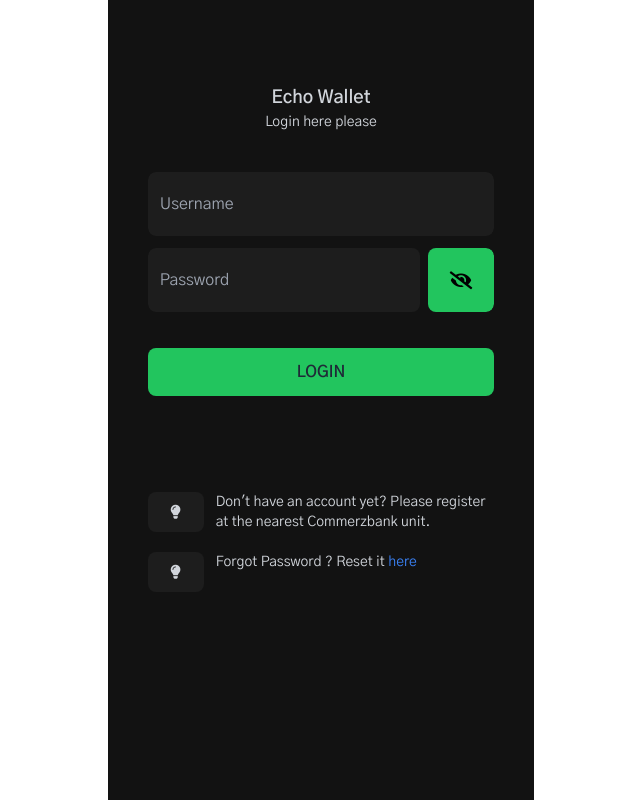
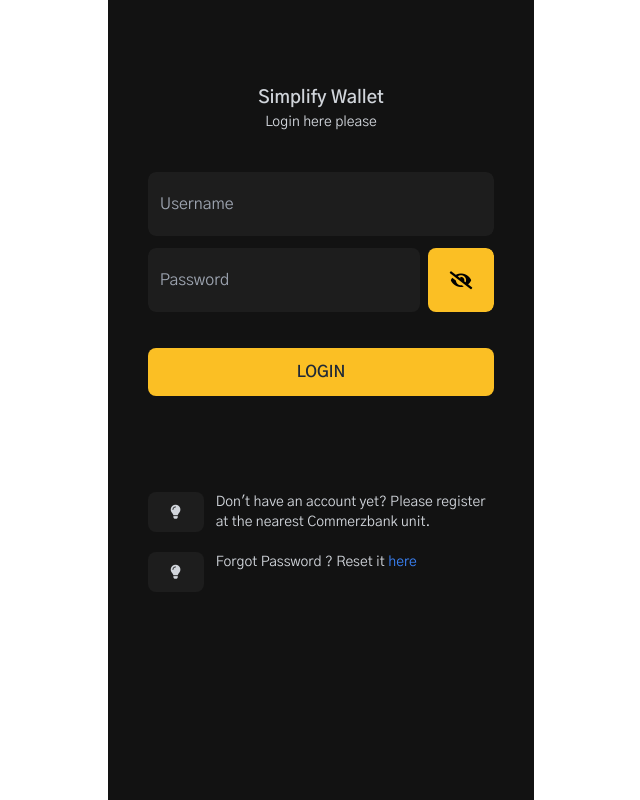
Before and after one commit to navjit00/testing, a Vue app in the folder frontend/: page / in a window 1280 px wide. Shown: the whole page, without its empty margins (319-959 px from the left). Built offline with nearby package versions, Linux system fonts and the light colour scheme.

Commit message:
change colors to amber-400

```diff
--- a/frontend/src/views/Login.vue
+++ b/frontend/src/views/Login.vue
@@ -5,7 +5,7 @@
 }
 
 input {
-    @apply text-gray-300 active:ring-1 focus:ring-1 ring-green-500 duration-300 rounded-lg w-full bg-secondary h-full px-3 focus:ring-2 active:ring-2 ring-secondary;
+    @apply text-gray-300 active:ring-1 focus:ring-1 ring-amber-400 duration-300 rounded-lg w-full bg-secondary h-full px-3 focus:ring-2 active:ring-2 ring-secondary;
 }
 
 </style>
@@ -13,7 +13,7 @@ input {
 <template>
     <main>
         <section class="mt-16 text-gray-300 text-center w-10/12 mx-auto">
-            <h1 class="font-semibold text-lg">Echo Wallet</h1>
+            <h1 class="font-semibold text-lg">Simplify Wallet</h1>
             <p class="text-sm">Login here please</p>
         </section>
 
@@ -24,12 +24,12 @@ input {
                 </div>
                 <div class="input-wrapper">
                     <input v-model="form.password" :type="showPassword ? 'text' : 'password'" placeholder="Password">
-                    <span @click="showPassword = !showPassword" class="bg-green-500 rounded-lg w-3/12 h-full grid place-items-center">
+                    <span @click="showPassword = !showPassword" class="bg-amber-400 rounded-lg w-3/12 h-full grid place-items-center">
                         <i :class="showPassword ? 'fa-eye' : 'fa-eye-slash'" class="fa text-lg"></i>
                     </span>
                 </div>
                 <section>
-                    <button class="w-full bg-green-500 font-semibold text-gray-800 py-3 rounded-lg mt-6">
+                    <button class="w-full bg-amber-400 font-semibold text-gray-800 py-3 rounded-lg mt-6">
                         <LoadAction :isLoad="isLoad" :isSuccess="isSuccess" :isFail="isFail" action="LOGIN" />
                     </button>
                     <small class="mt-3 block text-red-600 font-medium">{{ msgErr }}</small>
```
